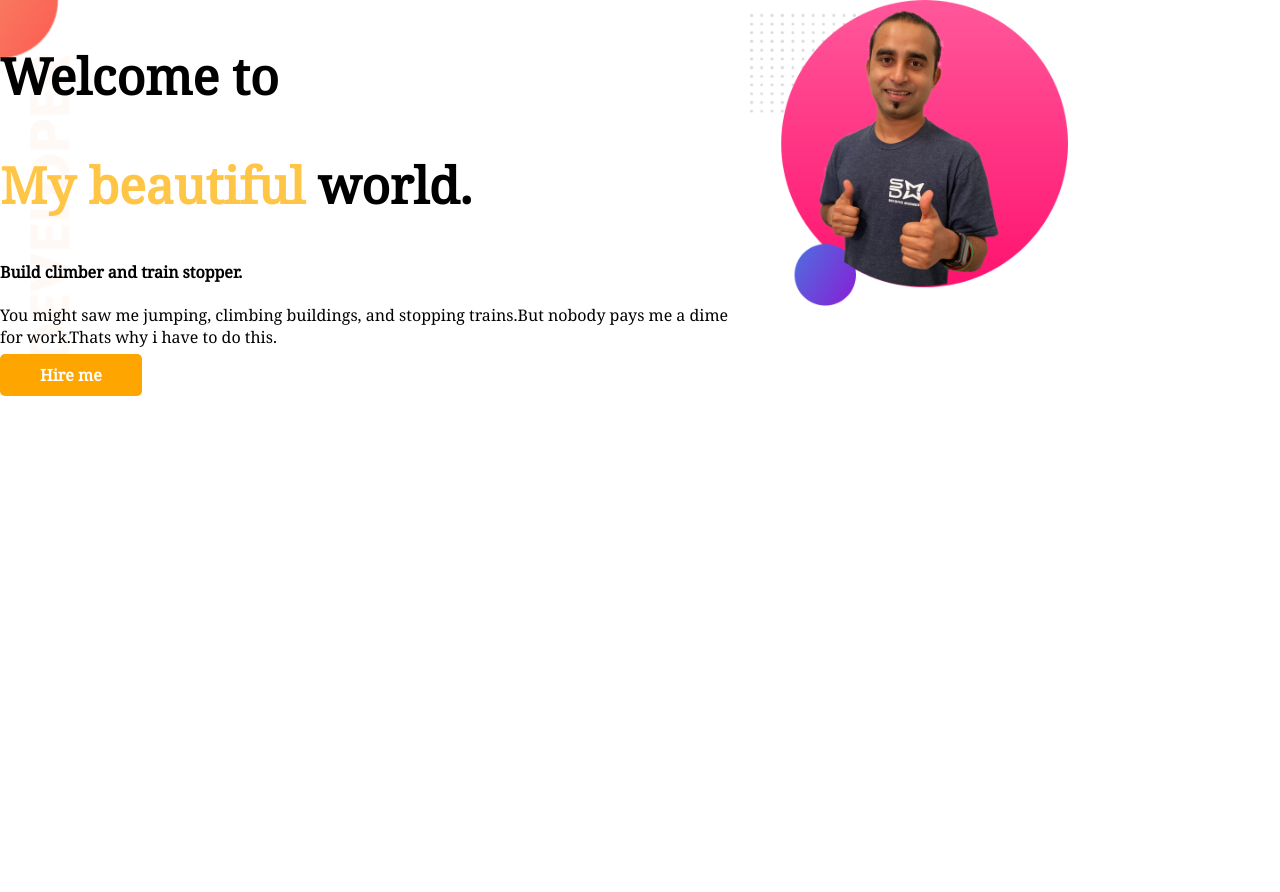
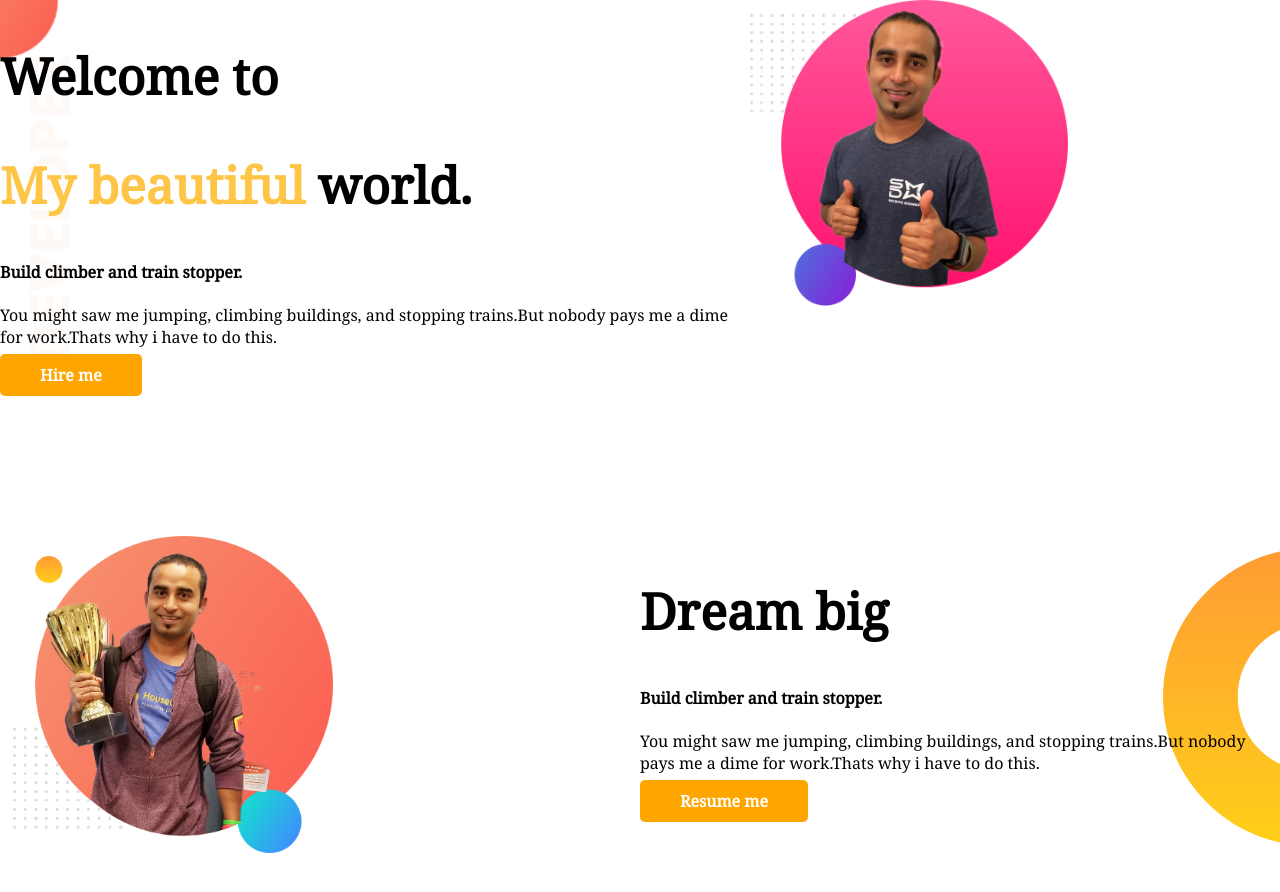
Before and after one commit to Gupta-Barna/my-dev-portfolio-repo, a plain HTML site: page index.html in a window 1280 px wide. Before the commit the page ends 800 px from the top, so only its background shows below. Drawn offline with Linux system fonts and the light colour scheme.

Commit message:
dream added

```diff
--- a/index.html
+++ b/index.html
@@ -23,6 +23,19 @@
     <img class="half-width" src="developer-portfolio-master/images/jhankar2.png" alt="">
  </div>
  </section>
+ <section class="dream-big">
+     <div class="half-width">
+
+       <img src="./developer-portfolio-master/images/jhankar.png" alt="">
+     </div>
+     <div class="half-width">
+
+    <h1>Dream big</h1>
+    <h4>Build climber and train stopper.</h4>
+    <p>You might saw me jumping, climbing buildings, and stopping trains.But nobody pays me a dime for work.Thats why i have to do this.</p>
+   <a class="link-button" target="_blank" href="https://www.youtube.com/">Resume me</a>
+    </div>
+ </section>
 
 </body>
 </html>
--- a/style.css
+++ b/style.css
@@ -13,12 +13,14 @@
 }
 section{
     display: flex;
+    margin-bottom: 150px;
 }
 .half-width{
    width: 60%;
+
 }
 .half-width img{
-    width: 40%;
+    width: 50%;
     padding-left: 2%;
 }
 .link-button{
@@ -33,3 +35,8 @@ section{
    background-image: url("./developer-portfolio-master/images/top-banner.png");
    background-repeat: no-repeat;
 }
+.dream-big{
+    background-image: url('./developer-portfolio-master/images/dream-bg.png');
+    background-repeat: no-repeat;
+    background-position: right;
+}
```
